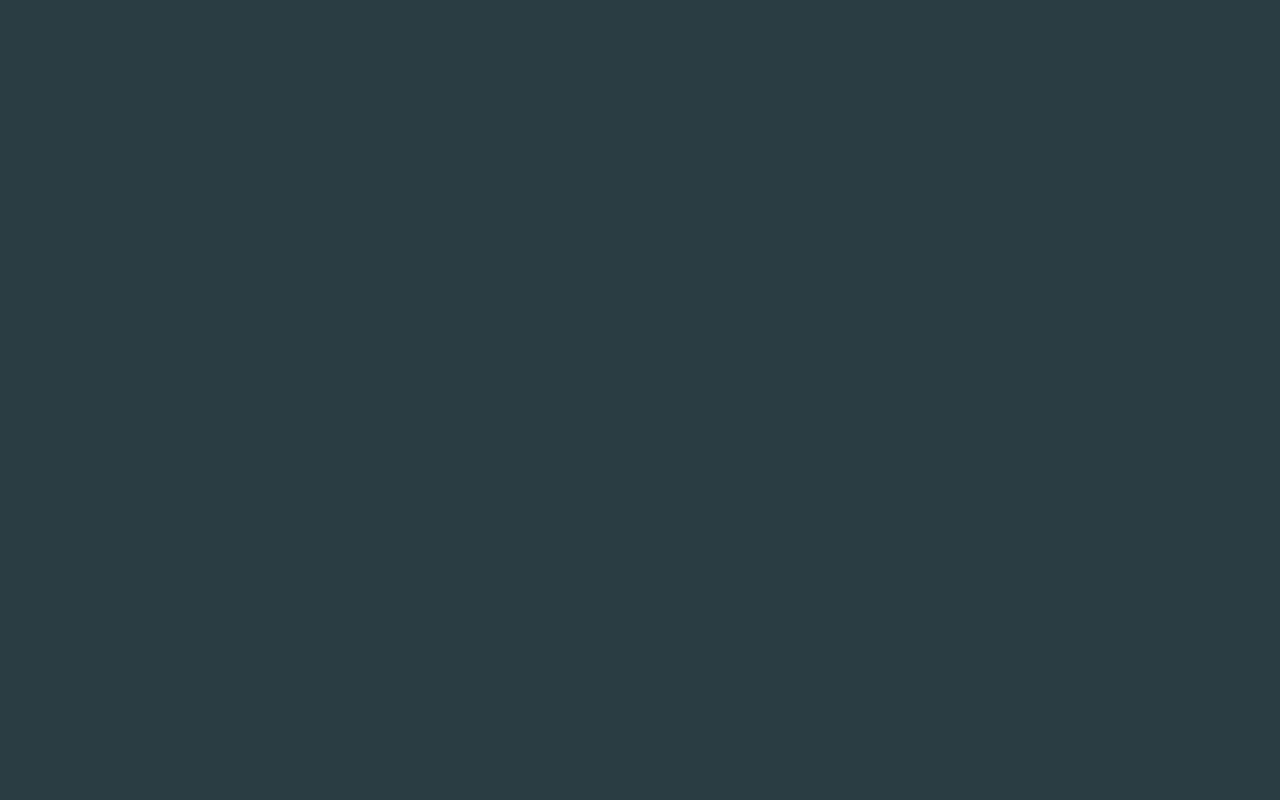
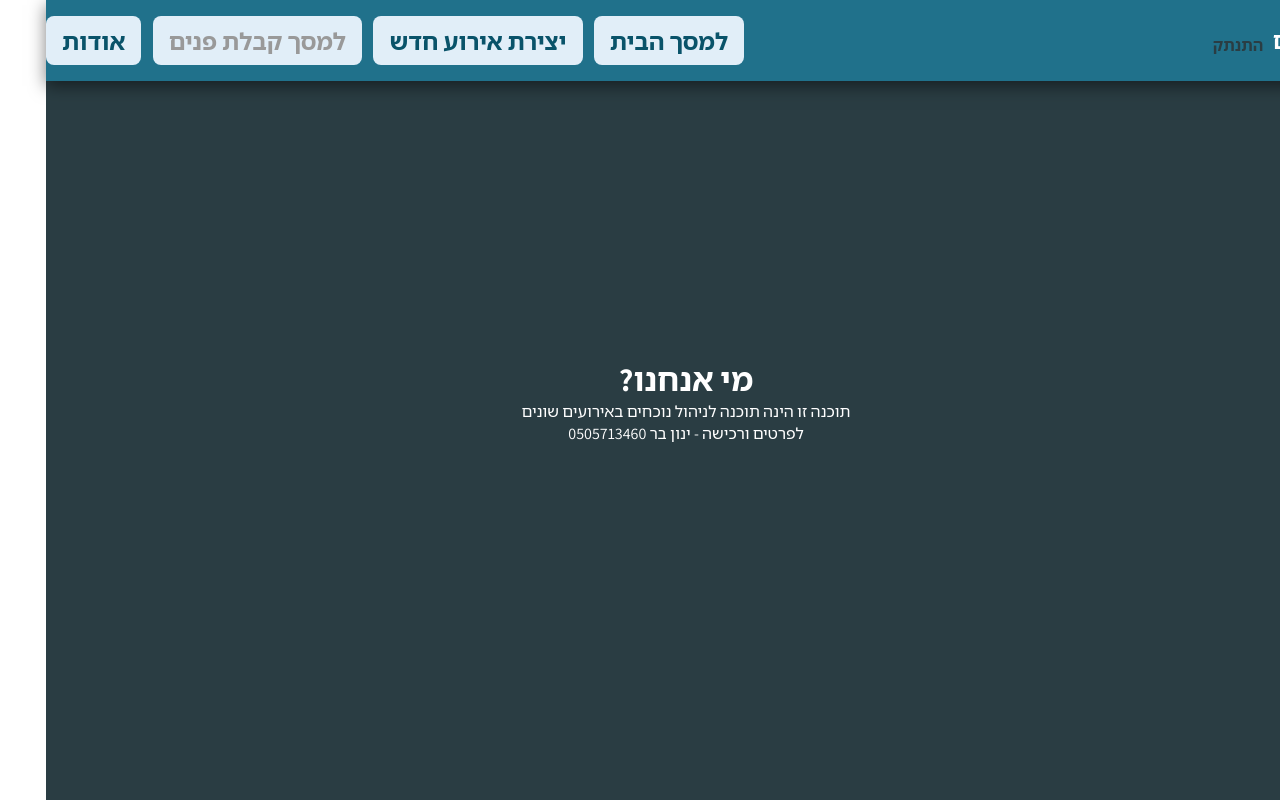
Before and after one commit to Yinon-bar/10Dance-v2-client, a React (Vite) app: page /about in a window 1280 px wide. Before the commit this address had no page. Built offline with nearby package versions, Linux system fonts and the light colour scheme; the HTML template or start-up script is replaced by a standard one.

Commit message:
About page and rout

```diff
--- a/src/Components/Header/HeaderAdmin/HeaderAdmin.css
+++ b/src/Components/Header/HeaderAdmin/HeaderAdmin.css
@@ -14,6 +14,10 @@
   display: flex;
   align-items: center;
   justify-content: space-between;
+}
+
+.HeaderAdmin .container .content a {
+  font-weight: 600;
 }
 
 .HeaderAdmin .container .content a.disableLink {
--- a/src/Components/Header/HeaderAdmin/HeaderAdmin.jsx
+++ b/src/Components/Header/HeaderAdmin/HeaderAdmin.jsx
@@ -52,7 +52,9 @@ function HeaderAdmin() {
             >
               למסך קבלת פנים
             </NavLink>
-            <button className="btn btn-primary">אודות</button>
+            <NavLink className={"btn btn-primary"} to={"/about"}>
+              אודות
+            </NavLink>
           </div>
         </div>
       </div>
--- /dev/null
+++ b/src/Components/Pages/About/About.css
@@ -0,0 +1,15 @@
+.About {
+  display: flex;
+  width: 100%;
+  height: 100%;
+  justify-content: center;
+}
+
+.About main {
+  height: 100%;
+  display: flex;
+  flex-direction: column;
+  align-items: center;
+  justify-content: center;
+  color: #fff;
+}
--- /dev/null
+++ b/src/Components/Pages/About/About.jsx
@@ -0,0 +1,17 @@
+import HeaderAdmin from "../../Header/HeaderAdmin/HeaderAdmin";
+import "./About.css";
+
+const About = () => {
+  return (
+    <div className="About">
+      <HeaderAdmin />
+      <main>
+        <h1>מי אנחנו?</h1>
+        <p>תוכנה זו הינה תוכנה לניהול נוכחים באירועים שונים</p>
+        <p>לפרטים ורכישה - ינון בר 0505713460</p>
+      </main>
+    </div>
+  );
+};
+
+export default About;
--- a/src/Components/Routing/Routing.jsx
+++ b/src/Components/Routing/Routing.jsx
@@ -5,6 +5,7 @@ import Welcome from "../Pages/Welcome/Welcome";
 import NewEvent from "../Pages/NewEvent/NewEvent";
 import Login from "../Pages/Welcome/Login/Login";
 import Register from "../Pages/Welcome/Register/Register";
+import About from "../Pages/About/About";
 
 function Routing() {
   return (
@@ -13,6 +14,7 @@ function Routing() {
       <Route path="/admin" element={<Admin />} />
       <Route path="/client" element={<Client />} />
       <Route path="/new-event" element={<NewEvent />} />
+      <Route path="/about" element={<About />} />
       <Route path="welcome" element={<Welcome />}>
         <Route path="login" element={<Login />} />
         <Route path="register" element={<Register />} />
```
